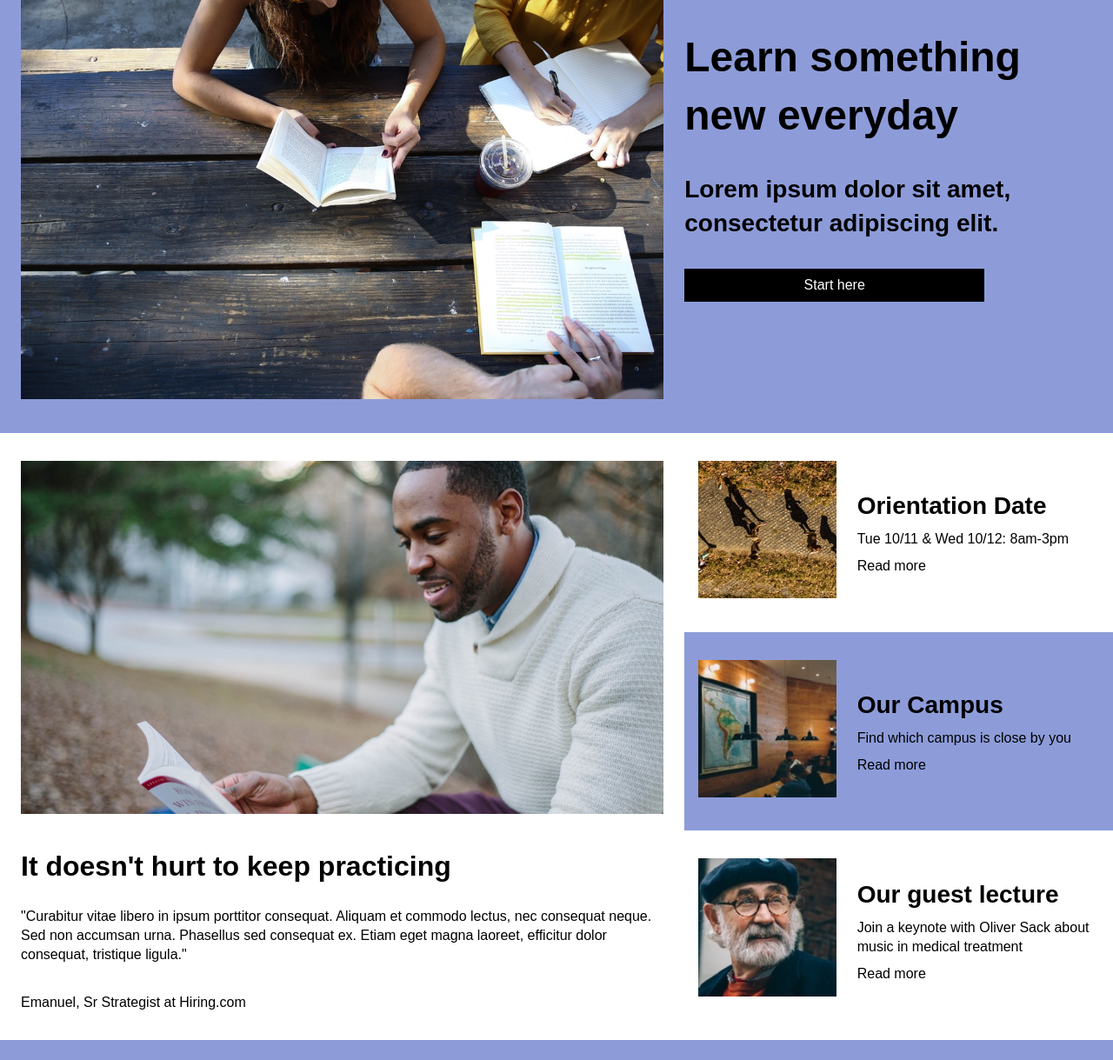
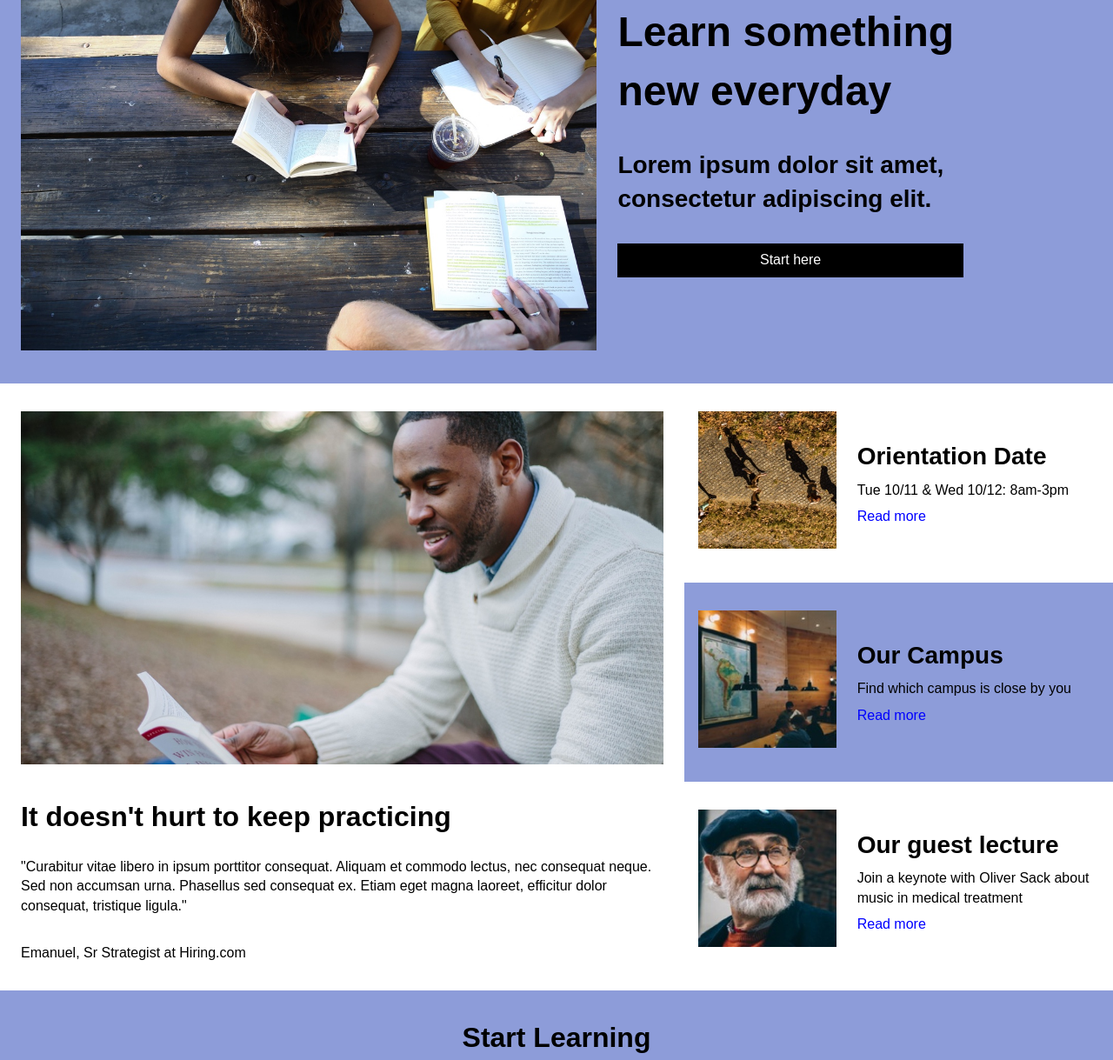
Before and after one commit to jboyce76/ColmarAcademy, a plain HTML site: page index.html in a window 1280 px wide. Shown: the part 183-1402 px from the top of the page at 87% size. Drawn offline with Linux system fonts and the light colour scheme.

Commit message:
added text effects

```diff
--- a/index.html
+++ b/index.html
@@ -44,7 +44,7 @@
       <h1>Learn something new everyday</h1>
       <h3>Lorem ipsum dolor sit amet, consectetur adipiscing elit.</h3>
       <div class="box">
-        <p>Start here</p>
+        <a href="#">Start here</a>
       </div>
     </div>
   </div>
@@ -75,7 +75,7 @@
         <div class="detail">
           <h3>Orientation Date</h3>
           <p>Tue 10/11 &amp; Wed 10/12: 8am-3pm</p>
-          <h6>Read more</h6>
+          <a href="#">Read more</a>
         </div>
       </div>
       <div class="campus flex">
@@ -90,7 +90,7 @@
         <div class="detail">
           <h3>Our Campus</h3>
           <p>Find which campus is close by you</p>
-          <h6>Read more</h6>
+          <a href="#">Read more</a>
         </div>
       </div>
       <div class="guest flex">
@@ -106,7 +106,7 @@
           <h3>Our guest lecture</h3>
           <p>Join a keynote with Oliver Sack
            about music in medical treatment</p>
-          <h6>Read more</h6>
+          <a href="#">Read more</a>
         </div>
       </div>
     </div>
--- a/resources/css/style.css
+++ b/resources/css/style.css
@@ -97,13 +97,12 @@ header .mobile {
   display: flex;
   flex-direction: column;
   justify-content: center;
-  padding: 2rem 0;
+  padding: 2rem 10% 2rem 0;
   width: 40%;
 }
 
 .caption h1, .caption h3 {
   padding-bottom: 2rem;
-  width: 80%;
 }
 
 .box {
@@ -111,12 +110,17 @@ header .mobile {
   align-items: center;
   justify-content: center;
   background-color: black;
-  width: 70%;
+  margin-right: 10%;
 }
 
-.box p {
+.box a {
   padding: 0.5rem 0;
   color: white;
+  text-decoration: none;
+}
+
+.box a:hover {
+  color: lightblue;
 }
 
 @media only screen and (max-width: 480px) {
@@ -189,6 +193,15 @@ header .mobile {
 
 .detail p {
   padding: .5rem 0;
+}
+
+.detail a {
+  color: blue;
+  text-decoration: none;
+}
+
+.detail a:hover {
+  color: lightblue;
 }
 
 .logo.mobile {
```
